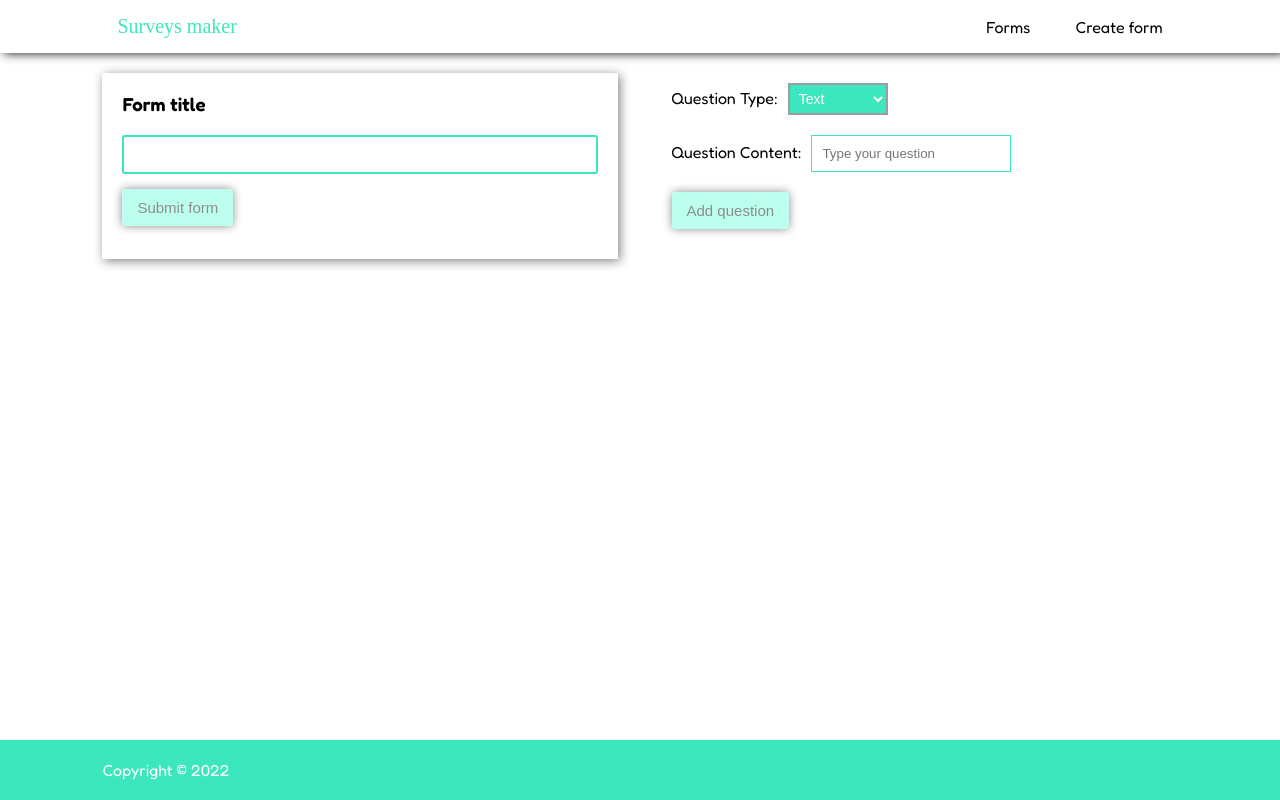
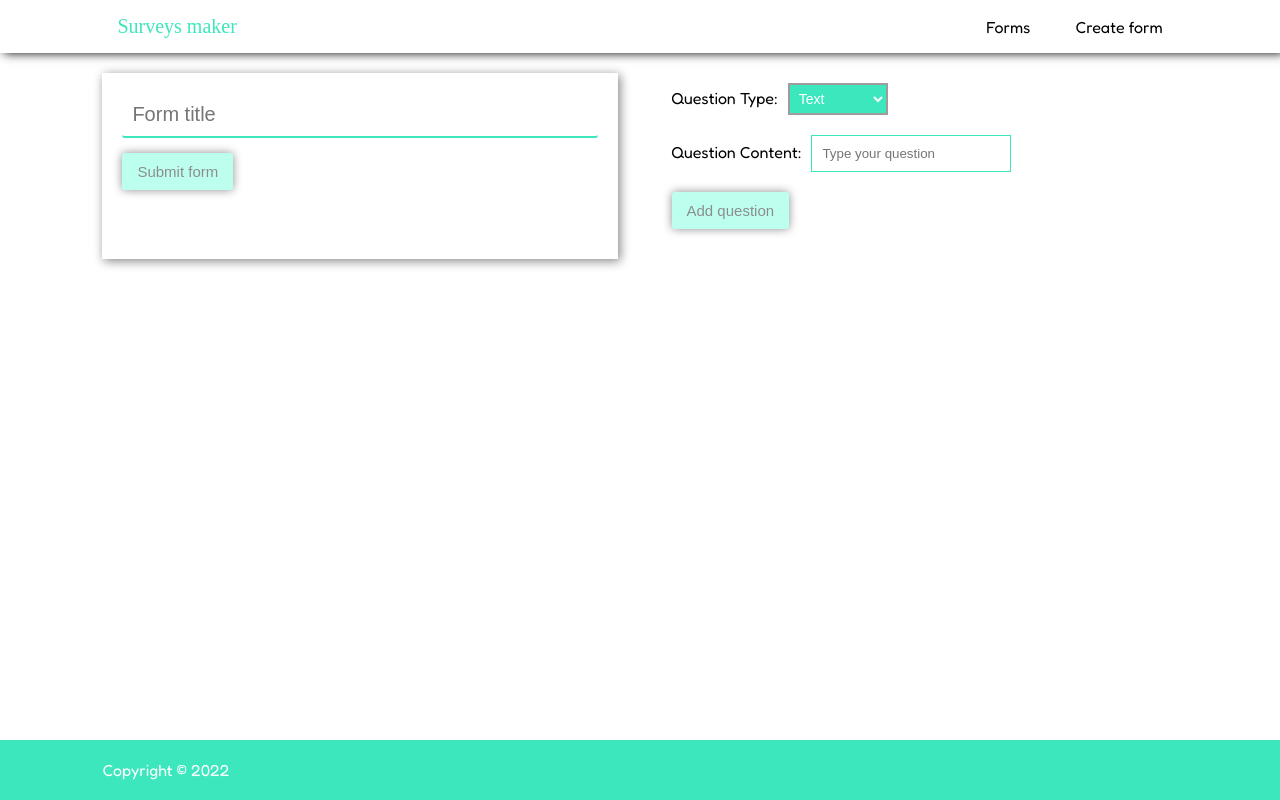
Before and after one commit to abedulaziz/Surveys_Builder, a React (Create React App) app in the folder surveys_frontend/: page /admin/create-form in a window 1280 px wide. Built offline with nearby package versions, Linux system fonts and the light colour scheme; a web font is replaced by a local one.

Commit message:
CreateForm JS file functionality

```diff
--- a/surveys_frontend/src/createForm.js
+++ b/surveys_frontend/src/createForm.js
@@ -1,35 +1,61 @@
-import React, {useEffect, useRef} from 'react'
+import React, {useState, useRef} from 'react'
 import Head from "react-helmet";
 import Header from './layout_components/header';
 import Footer from './layout_components/footer';
 import SubmitButton from './registration_components/submitButton';
-import InputType from './registration_components/inputType'
-import { createRoot } from 'react-dom/client';
+import InputType from './registration_components/inputType';
+import axios from 'axios';
+import header from './layout_components/header';
 
 
 const CreateForm = () => {
   const inputsRef = useRef(null);
+  const formTitle = useRef(null);
+  const form = useRef(null);
+
   const addQuesRef = React.createRef();
   const submitFormRef = React.createRef();
 
   const quesType = useRef(null);
   const quesContent = useRef(null);
 
-  let addQues;
+  const [questions, setQuestions] = useState([]);
 
-  useEffect(() => {
+  const addQuestion = () => {
+    if (quesContent.current.value)
+    setQuestions([...questions, {type: quesType.current.value, placeholder: quesContent.current.value}])
 
-    addQues = () => {
-      console.log(inputsRef, addQuesRef, submitFormRef, quesType, quesContent);
 
-      if (quesContent.current.value) {
+    quesType.current.defaultValue = "text"
+    quesContent.current.value = "";
+  }
 
-      }
+  // submit form
+  const submitForm = async (e) => {
+    e.preventDefault();
+    console.log(form);
+    if (inputsRef.current.children.length) {
+
+      // try {
+        let user_id = localStorage.getItem('user_id')
+
+        const postFormReq = await axios({
+          method: "post",
+          url: `http://127.0.0.1:8000/api/admin/forms/${user_id}/create-form`,
+          data: {
+            title: formTitle.current.value,
+            HTML_data: form.current.outerHTML
+          },
+          headers: {
+            Authorization: `Bearer ${localStorage.getItem("access_token")}`
+          }
+        })
+
+        console.log(postFormReq)
+
+      // }
     }
-    const root = createRoot(inputsRef.current)
-    root.render(<InputType type={quesType.current.value} placeholder={quesContent.current.value} />)
-  })
-  console.log(addQues);
+  }
 
   return (
     <>
@@ -45,13 +71,16 @@ const CreateForm = () => {
       <div className='container'>
         <div className='createFormWrapper'>
 
-          <form id='createForm'>
-            <h3>Form title</h3>
-            <div ref={inputsRef} className='inputs'>
-              <input type="text" placeholder="First name" />
+          <form ref={form} id='createForm'>
+            <input ref={formTitle} id='formTitle' type="text" placeholder='Form title'/>
+            <div ref={inputsRef} className='inputs' id='inputs'>
+
+              {questions.map((question, i) => (
+                <InputType key={i} type={question.type} placeholder={question.placeholder} />
+              ))}
 
             </div>
-            <SubmitButton ref={submitFormRef} buttonValue="Submit form"/>
+            <SubmitButton ref={submitFormRef} buttonValue="Submit form" onSubmitForm={submitForm}/>
           </form>
 
           <div className='createInput'>
@@ -72,7 +101,7 @@ const CreateForm = () => {
               <label htmlFor='questionContent'>Question Content:</label>
               <input ref={quesContent} type="text" placeholder='Type your question'/>
             </div>
-            <SubmitButton ref={addQuesRef} buttonValue="Add question" onSubmitForm={addQues} />
+            <SubmitButton ref={addQuesRef} buttonValue="Add question"  onSubmitForm={addQuestion} />
           </div>
 
         </div>
--- a/surveys_frontend/src/index.css
+++ b/surveys_frontend/src/index.css
@@ -157,6 +157,13 @@ form#createForm {
   width: 48%;
 }
 
+#formTitle {
+  border: none !important;
+  font-size: 20px;
+  border-bottom: 2px solid var(--color-theme) !important;
+
+}
+
 form#createForm h3 {
   margin: 0 0 20px;
 }
```
